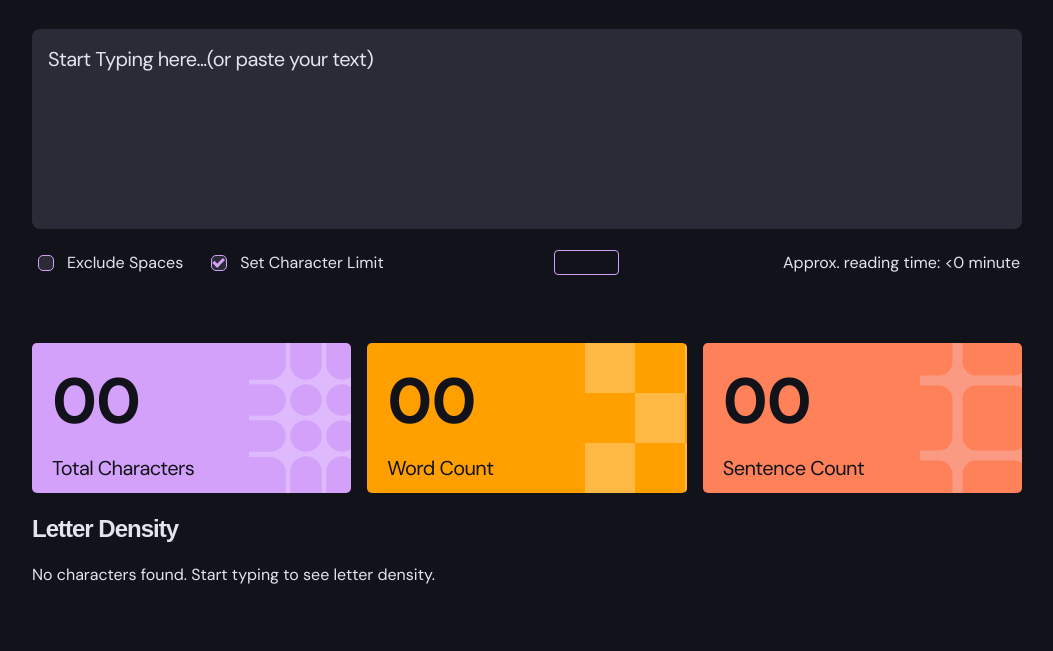
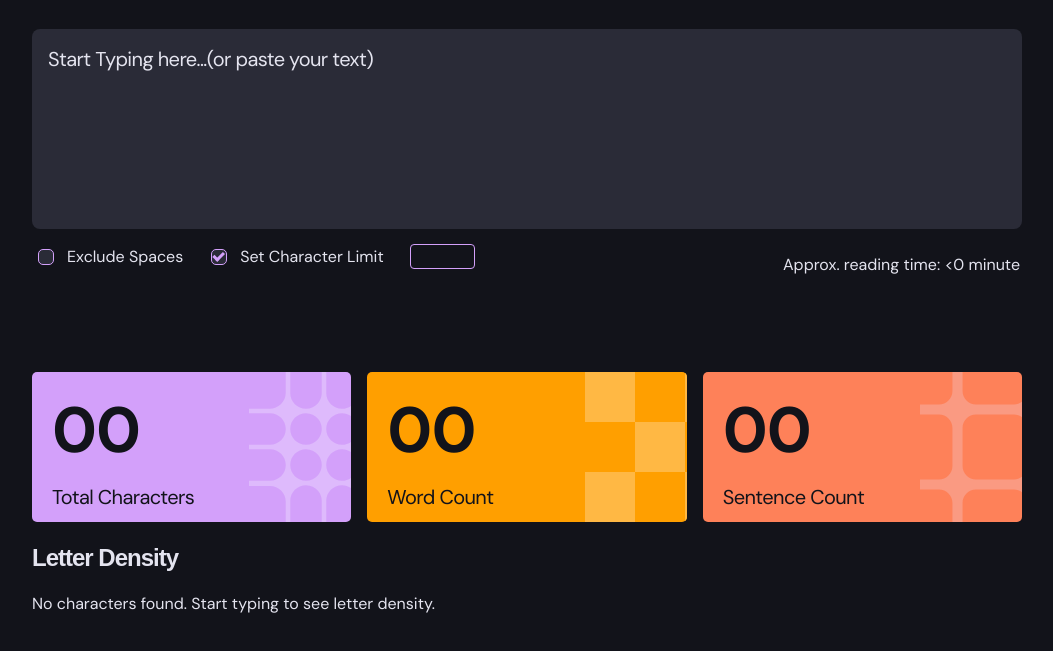
Before and after one commit to dkmakyer/Character-counter-gpt, a website: page starter-code/index.html in a window 1280 px wide. Both pictures are taken after a click on the checkbox "Set Character Limit". Shown: the part 251-902 px from the top of the page, without its empty margins (192-1245 px from the left). Drawn offline with Linux system fonts and the light colour scheme; a web font is replaced by a local one.

Commit message:
fix checkbox for limiting character count

```diff
--- a/starter-code/index.css
+++ b/starter-code/index.css
@@ -81,6 +81,13 @@ header {
   font-family: "DMSansBold", sans-serif;
 }
 
+.text-area-container{
+  max-height: 303px;
+  height: 100%;
+  display: grid;
+  grid-template-columns: 1fr;
+  margin-bottom: 40px;
+}
 textarea {
   min-width: 100%;
   line-height: 140%;
@@ -119,8 +126,6 @@ textarea:focus {
 fieldset {
   min-width: 343px;
   height: 29px;
-  display: grid;
-  grid-template-columns: 1fr;
   border: none;
   gap: 12px;
   padding: 0;
@@ -153,6 +158,11 @@ input[type="checkbox"]::before {
 input[type="checkbox"]:checked::before {
   display: block;
 }
+.option-group{
+  display: flex;
+  align-items: center;
+  margin-bottom: 1rem;
+}
 
 .hidden {
   display: none;
@@ -169,7 +179,7 @@ input[type="checkbox"]:checked::before {
   padding: 4px;
   border-radius: 4px;
   outline: none;
-  transform: translateX(5rem);
+  transform: translateX(1rem);
 }
 
 .styled-limiter::-webkit-outer-spin-button,
@@ -388,6 +398,6 @@ output {
   max-width: 990px;
   }
   .styled-limiter{
-    transform: translateX(10rem);
+    transform: translateX(1rem);
   }
 }
--- a/starter-code/index.html
+++ b/starter-code/index.html
@@ -26,20 +26,22 @@
       <h1>Analyze your text <span>in real-time.</span></h1>
     </section>
 
-    <section aria-labelledby="text-description">
-      <textarea class="description" placeholder="Start Typing here...(or paste your text)" id="description"></textarea>
+    <section aria-labelledby="text-description" class="text-area-container">
+      <div>
+        <textarea class="description" placeholder="Start Typing here...(or paste your text)"
+          id="description"></textarea>
         <p class="error-message hidden" id="error-message">
-        <img src="./assets/images/icon-info.svg" alt="warning-icon"> Limit reached! your text exceeds <span id="set-limit">300</span> characters.
+          <img src="./assets/images/icon-info.svg" alt="warning-icon"> Limit reached! your text exceeds <span
+            id="set-limit">300</span> characters.
         </p>
-    </section>
-
+      </div>
       <fieldset>
         <div class="options">
           <div class="option-group">
             <input type="checkbox" id="excludeSpaces" name="analysis-options">
             <label for="excludeSpaces">Exclude Spaces</label>
           </div>
-        <div class="option-group">
+          <div class="option-group second-option">
             <input type="checkbox" id="limit-checkbox" name="analysis-options">
             <label for="limit-checkbox">Set Character Limit</label>
             <input type="number" id="characterLimitInput" class="styled-limiter hidden">
@@ -47,6 +49,8 @@
         </div>
         <span class="reading-time">Approx. reading time: &lt;<span id="reading-timer">0 minute</span></span>
       </fieldset>
+    </section>
+
 
     <section class="stats" aria-labelledby="stats-details">
       <div class="stat stat1" role="figure" aria-label="Total characters">
@@ -105,8 +109,10 @@
       </div>
     </section>
 
-    <section class="show-more hidden" id="show-more-container" aria-label="Show more list details that do not fit on screen">
-      <button type="button" aria-expanded="false" id=show-more-button>See more</button><img class="show-more-icon" id="show-more-icon" src="./assets/images/dark-caret-down.svg" alt="show-more-icon">
+    <section class="show-more hidden" id="show-more-container"
+      aria-label="Show more list details that do not fit on screen">
+      <button type="button" aria-expanded="false" id=show-more-button>See more</button><img class="show-more-icon"
+        id="show-more-icon" src="./assets/images/dark-caret-down.svg" alt="show-more-icon">
     </section>
   </main>
   <script src="index.js"></script>
--- a/starter-code/index.js
+++ b/starter-code/index.js
@@ -127,7 +127,7 @@ document.addEventListener("DOMContentLoaded", function () {
   }
 
   function updateReadingTime(numOfWords) {
-    let numWordsPerMin = 20;
+    let numWordsPerMin = 200;
     const readingTime = Math.ceil(numOfWords / numWordsPerMin);
     readingTimeDisplay.innerText =
       readingTime > 0
```
Lines whose indentation alone changed are shown as unchanged.
